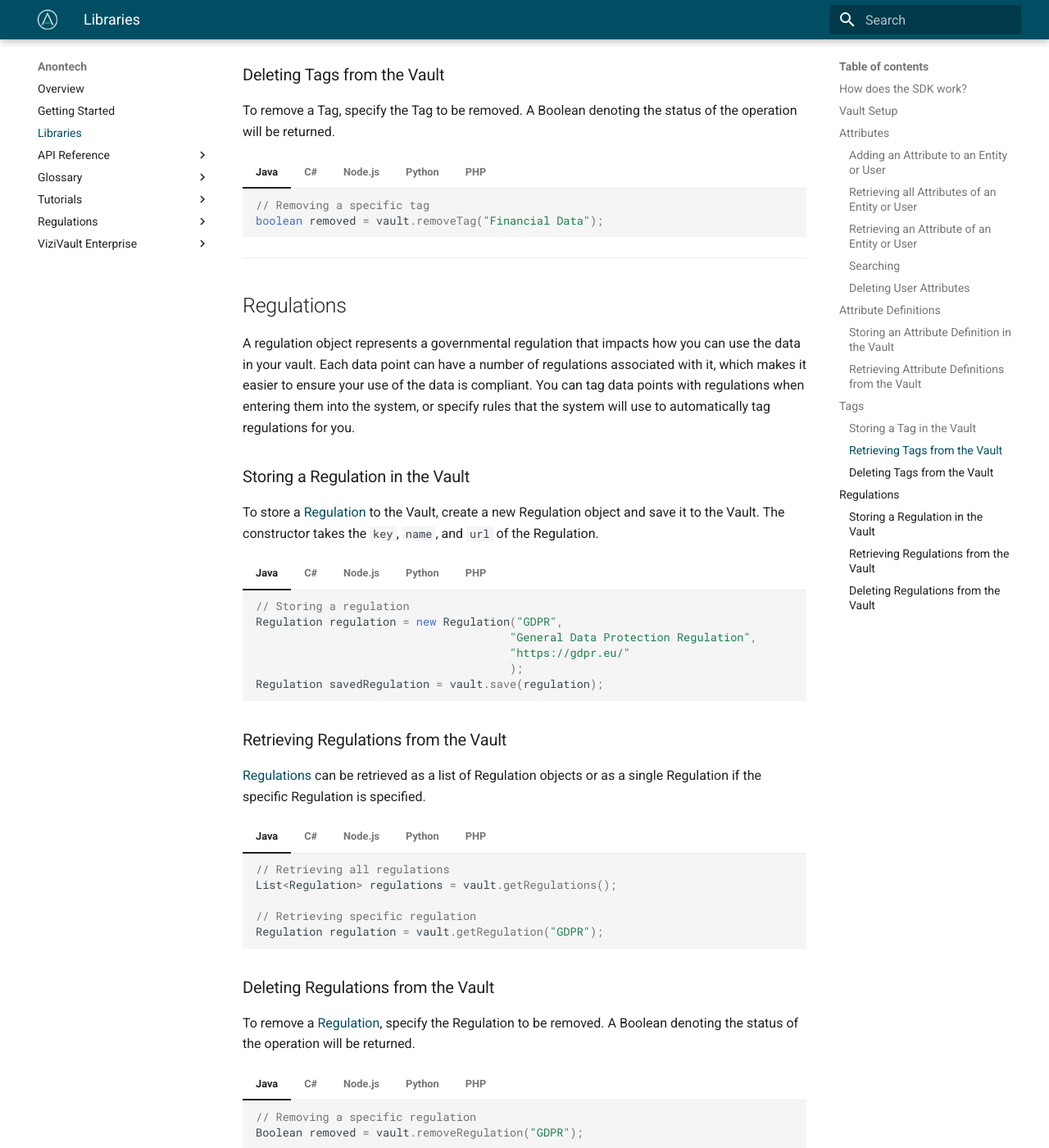
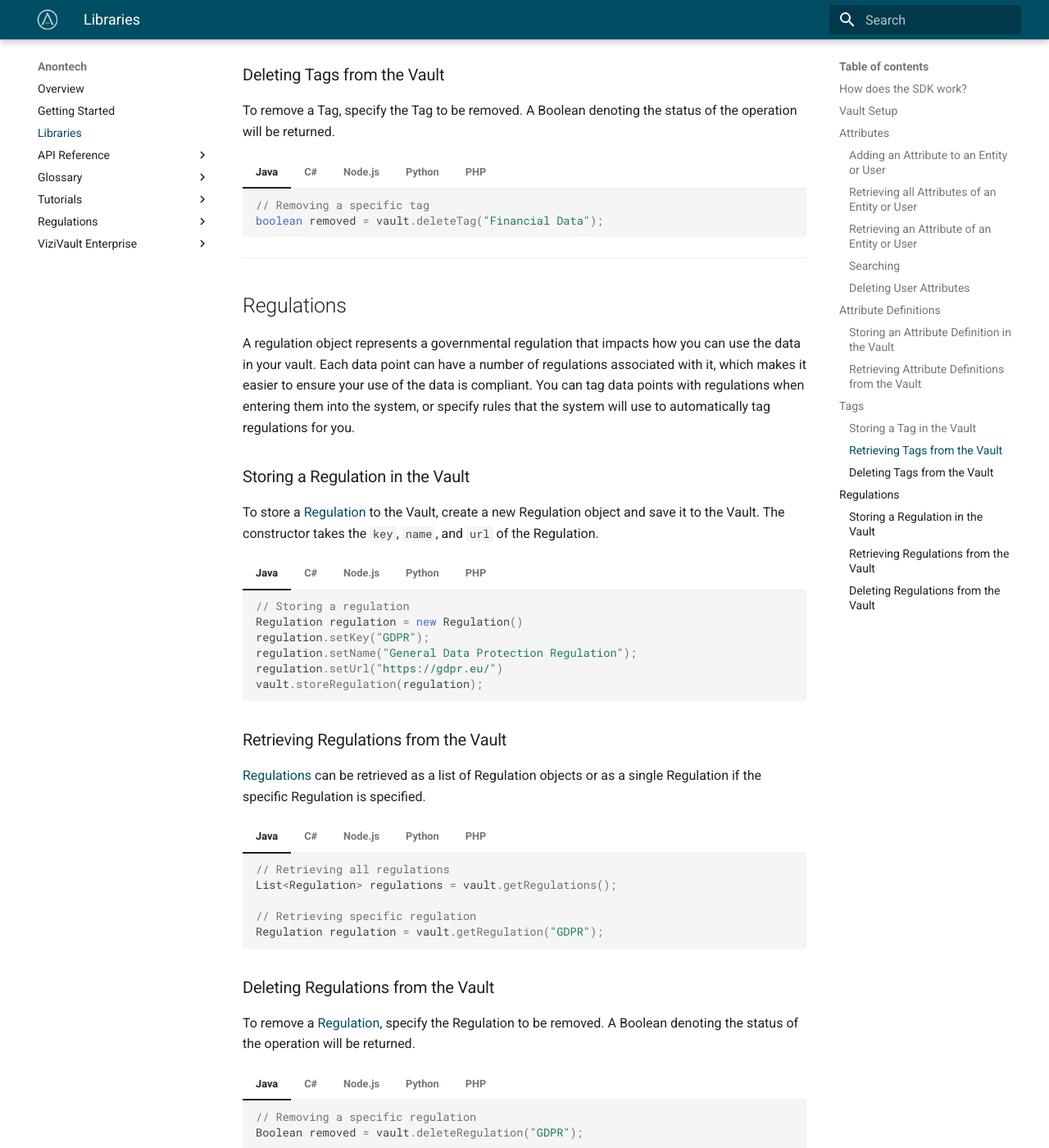
Before and after one commit to anontechnology/documentation, an MkDocs documentation site: the page built from docs/libraries.md, in a window 1280 px wide and 1400 px high, scrolled down 4390 px. Shown: the whole window at 82% size. Built offline with MkDocs 1.6.1 and Material for MkDocs 9.7.7, drawn with Linux system fonts in a browser that asks for light colours; some of the changed lines change nothing that is shown; some of the changed text lies outside the part shown.

Commit message:
corrected docs for c# and java

````diff
--- a/docs/libraries.md
+++ b/docs/libraries.md
@@ -33,11 +33,10 @@
     string encryptionKey = System.Environment.GetEnvironmentVariable("ENCRYPTIONKEY");
     string decryptionKey = System.Environment.GetEnvironmentVariable("DECRYPTIONKEY");
     ViziVault vault = new ViziVault()
-      .withBaseURL(url)
-      .withAPIKey(apiKey)
-      .withEncryptionKey(encryptionKey)
-      .withDecryptionKey(decryptionKey)
-      .build();
+      .WithBaseUrl(url)
+      .WithApiKey(apiKey)
+      .WithEncryptionKey(encryptionKey)
+      .WithDecryptionKey(decryptionKey);
     ```
 
 === "Node.js"
@@ -94,12 +93,12 @@
     ``` java
     // Adding an attribute to user
     User user = vault.findByUser("User1234");
-    user.setAttribute("FIRST_NAME", "Jane");
+    user.addAttribute("FIRST_NAME", "Jane");
     vault.save(user);
 
     // Adding an attribute to entity
     Entity entity = vault.findByEntity("Client6789");
-    entity.setAttribute("FULL_ADDRESS", "1 Hacker Way, Beverly Hills, CA 90210");
+    entity.addAttribute("FULL_ADDRESS", "1 Hacker Way, Beverly Hills, CA 90210");
     vault.save(entity);
     ```
 
@@ -107,14 +106,14 @@
 
     ``` c#
     // Adding an attribute to user
-    User user = vault.findByUser("User1234");
+    User user = await vault.FindByUserAsync("User1234");
     user.addAttribute("FIRST_NAME", "Jane");
-    vault.save(user);
+    await vault.SaveAsync(user);
 
     // Adding an attribute to entity
-    Entity entity = vault.findByUser("Client6789");
+    Entity entity = await vault.FindByEntityAsync("Client6789");
     entity.addAttribute("FULL_ADDRESS", "1 Hacker Way, Beverly Hills, CA 90210");
-    vault.save(entity);
+    await vault.SaveAsync(entity);
     ```
 
 === "Node.js"
@@ -180,11 +179,11 @@
     ``` c#
     // Retrieving all attributes for a user
     User user = vault.findByUser("User1234");
-    List<Attribute> attributes = user.attributes;
+    List<Attribute> attributes = user.Attributes;
 
     // Retrieving all attributes for an entity
     Entity entity = vault.findByEntity("Client6789");
-    List<Attribute> attributes = entity.attributes;
+    List<Attribute> attributes = entity.Attributes;
     ```
 
 === "Node.js"
@@ -232,7 +231,7 @@
     ``` java
     // Retrieving specific attribute for a user
     User user = vault.findByUser("User1234");
-    UserAttribute attribute = user.getAttribute("FIRST_NAME");
+    Attribute attribute = user.getAttribute("FIRST_NAME");
 
     // Retrieving specific attribute for an entity
     Entity entity = vault.findByEntity("Client6789");
@@ -244,7 +243,7 @@
     ``` c#
     // Retrieving specific attribute for a user
     User user = vault.findByUser("User1234");
-    UserAttribute attribute = user.getAttribute("FIRST_NAME");
+    Attribute attribute = user.getAttribute("FIRST_NAME");
 
     // Retrieving specific attribute for an entity
     Entity entity = vault.findByEntity("Client6789");
@@ -300,7 +299,7 @@
 === "C#"
 
     ``` c#
-    List<Attribute> attributes = vault.search(new SearchRequest("LAST_NAME", "Doe"));
+    List<Attribute> attributes = await vault.SearchAsync(new SearchRequest("LAST_NAME", "Doe"));
     ```
 
 === "Node.js"
@@ -344,7 +343,7 @@
     ``` c#
     // Purging all user attributes
     User user = vault.findByUser("User1234");
-    user.purge();
+    await vault.PurgeAsync(user);
 
     // Removing specific attribute
     User user = vault.findByUser("User1234");
@@ -421,21 +420,11 @@
     attribute.name = "Billing Address";
     attribute.tags = {"geographic_location", "financial"};
     attribute.hint = "{ line_one: \"1 Hacker Way\", line_two: \"Apt. 53\", city: \"Menlo Park\", state: \"California\", postal_code: \"94025-1456\" country: \"USA\" }";
-    attribute.schema = JsonSerializer.Serialize({
-                        "line_one": "string",
-                        "line_two": "string",
-                        "city": "string",
-                        "state": "string",
-                        "postal_code": "string",
-                        "country": "string"
-                      });
+    attribute.schema = ???;
     attribute.repeatable = false;
-    attribute.immutable = false;
-    attribute.mandatory = true;
     attribute.indexed = false;
-    attribute.regulations = {"GDPR", "CCPA"};
 
-    vault.storeAttribute(attribute);
+    await vault.StoreAttributeDefinitionAsync(attribute);
     ```
 
 === "Node.js"
@@ -532,10 +521,10 @@
 
     ``` c#
       // Retrieving all attributes
-    List<AttributeDefinition> attributes = vault.attributeDefinitions;
+    List<AttributeDefinition> attributes = await vault.GetAttributeDefinitionsAsync();
 
     // Retrieving specific attribute
-    AttributeDefinition attribute = vault.getAttributeDefinition("Billing Address");
+    AttributeDefinition attribute = await vault.GetAttributeDefinitionAsync("Billing Address");
     ```
 
 === "Node.js"
@@ -582,13 +571,13 @@
 === "Java"
 
     ``` java
-    Tag tag = vault.storeTag(new Tag("Financial Data"));
+    vault.storeTag(new Tag("Financial Data"));
     ```
 
 === "C#"
 
     ``` c#
-    Tag tag = vault.save(new Tag("Financial Data"));
+    await vault.SaveAsync(new Tag("Financial Data"));
     ```
 
 === "Node.js"
@@ -628,10 +617,10 @@
 
     ``` c#
     // Retrieving all tags
-    List<Tag> tags = vault.tags;
+    List<Tag> tags = await vault.GetTagsAsync();
 
     // Retrieving specific tag
-    String tag = vault.getTag("Financial Data");
+    String tag = await vault.GetTagAsync("Financial Data");
     ```
 
 === "Node.js"
@@ -673,14 +662,14 @@
 
     ``` java
     // Removing a specific tag
-    boolean removed = vault.removeTag("Financial Data");
+    boolean removed = vault.deleteTag("Financial Data");
     ```
 
 === "C#"
 
     ``` c#
     // Removing a specific tag
-    bool removed = vault.removeTag("Financial Data");
+    bool removed = await vault.DeleteTagAsync("Financial Data");
     ```
 
 === "Node.js"
@@ -718,11 +707,11 @@
 
     ``` java
     // Storing a regulation
-    Regulation regulation = new Regulation("GDPR",
-                                          "General Data Protection Regulation",
-                                          "https://gdpr.eu/"
-                                          );
-    Regulation savedRegulation = vault.save(regulation);
+    Regulation regulation = new Regulation()
+    regulation.setKey("GDPR");
+    regulation.setName("General Data Protection Regulation");
+    regulation.setUrl("https://gdpr.eu/")
+    vault.storeRegulation(regulation);
     ```
 
 === "C#"
@@ -833,7 +822,7 @@
 
     ``` java
     // Removing a specific regulation
-    Boolean removed = vault.removeRegulation("GDPR");
+    Boolean removed = vault.deleteRegulation("GDPR");
     ```
 
 === "C#"
````
